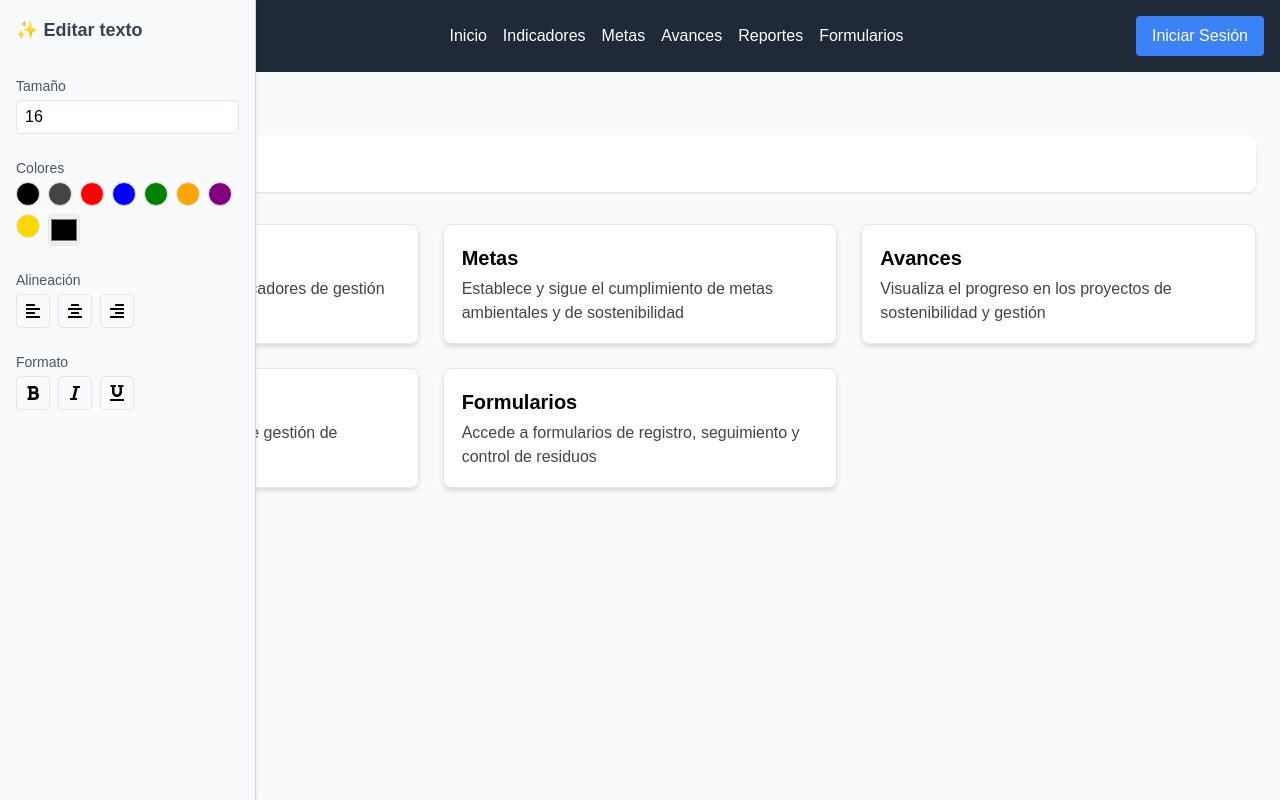
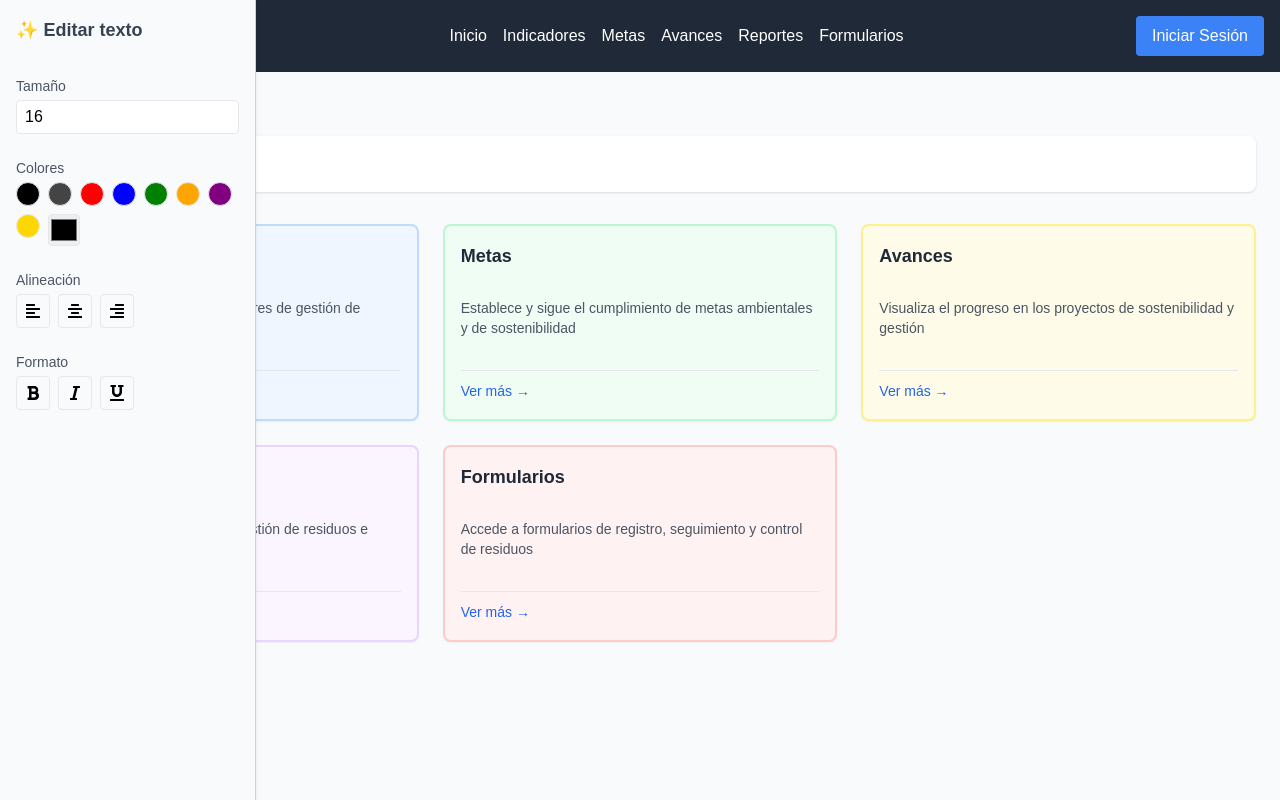
Before and after one commit to Carlostavo/new, a Next.js app: page / in a window 1280 px wide. Built offline with nearby package versions, Linux system fonts and the light colour scheme; no server answers.

Commit message:
Update EditableCard.jsx

```diff
--- a/components/EditableCard.jsx
+++ b/components/EditableCard.jsx
@@ -1,25 +1,184 @@
-"use client";
-import React, { useRef } from "react";
-import EditableText from "./EditableText";
+'use client';
+import { useState, useRef } from "react";
+import Link from "next/link";
 
-export default function EditableCard({ title, description, isEditing }) {
-  const cardRef = useRef(null);
+// Componente mejorado que mantiene el texto dentro de los límites
+function SimpleEditableText({
+  text,
+  isEditing,
+  onSave,
+  className = "",
+  multiline = false
+}) {
+  const [value, setValue] = useState(text);
+  const [isEditingLocal, setIsEditingLocal] = useState(false);
+  const inputRef = useRef(null);
+
+  const handleBlur = () => {
+    setIsEditingLocal(false);
+    if (onSave && value !== text) {
+      onSave(value);
+    }
+  };
+
+  const handleClick = () => {
+    if (isEditing && !isEditingLocal) {
+      setIsEditingLocal(true);
+    }
+  };
+
+  const handleKeyDown = (e) => {
+    if (e.key === 'Enter' && !e.shiftKey) {
+      e.preventDefault();
+      handleBlur();
+    }
+    if (e.key === 'Escape') {
+      setValue(text);
+      setIsEditingLocal(false);
+    }
+  };
+
+  const handleChange = (e) => {
+    setValue(e.target.value);
+    // Auto-ajustar altura solo para textareas multilínea
+    if (inputRef.current && multiline) {
+      inputRef.current.style.height = 'auto';
+      inputRef.current.style.height = Math.min(inputRef.current.scrollHeight, 120) + 'px';
+    }
+  };
+
+  if (isEditing && isEditingLocal) {
+    if (multiline) {
+      return (
+        <textarea
+          ref={inputRef}
+          value={value}
+          onChange={handleChange}
+          onBlur={handleBlur}
+          onKeyDown={handleKeyDown}
+          className={`${className} border border-dashed border-blue-400 p-2 rounded bg-blue-50 outline-none focus:border-blue-600 w-full resize-none overflow-hidden break-words whitespace-normal`}
+          style={{
+            minHeight: '60px',
+            maxHeight: '120px',
+            height: 'auto'
+          }}
+          rows={2}
+        />
+      );
+    } else {
+      return (
+        <input
+          type="text"
+          value={value}
+          onChange={handleChange}
+          onBlur={handleBlur}
+          onKeyDown={handleKeyDown}
+          className={`${className} border border-dashed border-blue-400 p-2 rounded bg-blue-50 outline-none focus:border-blue-600 w-full break-words whitespace-normal`}
+          style={{
+            maxWidth: '100%',
+            boxSizing: 'border-box'
+          }}
+        />
+      );
+    }
+  }
+
+  if (isEditing) {
+    return (
+      <div
+        onClick={handleClick}
+        className={`${className} border border-dashed border-transparent p-2 rounded hover:border-gray-300 cursor-pointer break-words whitespace-normal overflow-hidden`}
+        style={{
+          maxWidth: '100%',
+          wordWrap: 'break-word'
+        }}
+      >
+        {value}
+      </div>
+    );
+  }
 
   return (
     <div
-      ref={cardRef}
-      className="p-4 border rounded-lg shadow-md bg-white hover:shadow-lg transition"
+      className={`${className} break-words whitespace-normal overflow-hidden`}
+      style={{
+        maxWidth: '100%',
+        wordWrap: 'break-word'
+      }}
     >
-      <EditableText
-        initialText={title}
-        defaultStyles={{ fontSize: "20px", fontWeight: "bold" }}
-        isEditing={isEditing}
-      />
-      <EditableText
-        initialText={description}
-        defaultStyles={{ fontSize: "16px", color: "#444" }}
-        isEditing={isEditing}
-      />
+      {value}
     </div>
   );
 }
+
+export default function EditableCard({
+  title,
+  description,
+  link,
+  bgColor = "bg-white",
+  borderColor = "border-gray-200",
+  isEditing,
+  onSave
+}) {
+  const handleTitleSave = (newTitle) => {
+    if (onSave) onSave({ type: 'title', value: newTitle });
+  };
+
+  const handleDescriptionSave = (newDescription) => {
+    if (onSave) onSave({ type: 'description', value: newDescription });
+  };
+
+  const CardContent = () => (
+    <div
+      className={`p-4 rounded-lg border-2 ${borderColor} ${bgColor} shadow-sm hover:shadow-md transition-shadow duration-300 min-h-[140px] flex flex-col overflow-hidden`}
+      style={{
+        maxWidth: '100%',
+        wordWrap: 'break-word'
+      }}
+    >
+      {/* Título - con límite de líneas */}
+      <div className="mb-2 min-h-[48px] flex items-start overflow-hidden">
+        <SimpleEditableText
+          text={title}
+          isEditing={isEditing}
+          onSave={handleTitleSave}
+          className="text-lg font-semibold text-gray-800 w-full line-clamp-2"
+          multiline={false}
+        />
+      </div>
+
+      {/* Descripción - con límite de líneas */}
+      <div className="flex-grow min-h-[60px] overflow-hidden">
+        <SimpleEditableText
+          text={description}
+          isEditing={isEditing}
+          onSave={handleDescriptionSave}
+          className="text-sm text-gray-600 w-full line-clamp-3"
+          multiline={true}
+        />
+      </div>
+
+      {!isEditing && link && (
+        <div className="mt-3 pt-2 border-t border-gray-200">
+          <span className="text-blue-600 text-sm font-medium hover:text-blue-800 transition-colors">
+            Ver más →
+          </span>
+        </div>
+      )}
+    </div>
+  );
+
+  if (isEditing || !link) {
+    return (
+      <div className="w-full max-w-full">
+        <CardContent />
+      </div>
+    );
+  }
+
+  return (
+    <Link href={link} className="block w-full max-w-full">
+      <CardContent />
+    </Link>
+  );
+}
```
